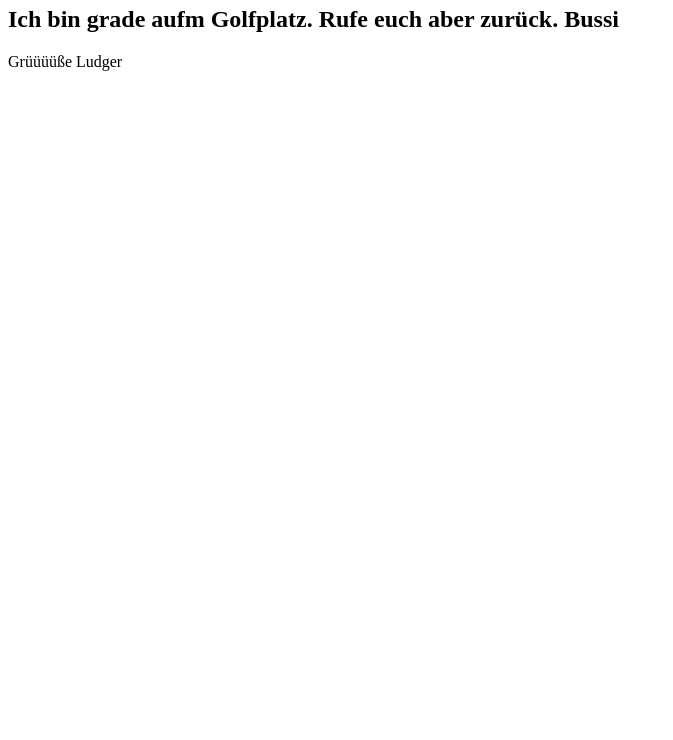
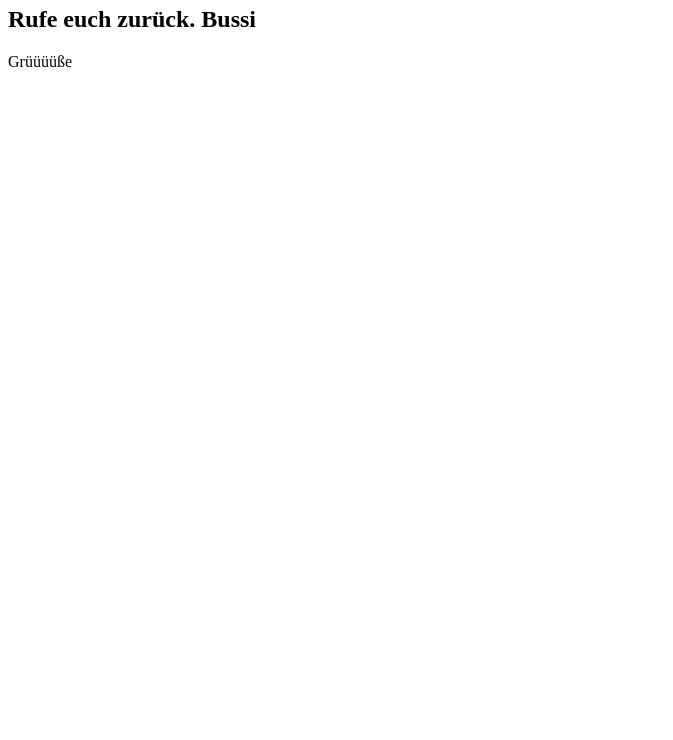
Before and after one commit to meister05/meister05.github.io, a plain HTML site: page index.html in a window 1280 px wide. Shown: the part 60-800 px from the top of the page, without its empty margins (0-673 px from the left). Drawn offline with Linux system fonts and the light colour scheme.

Commit message:
Update index.html

```diff
--- a/index.html
+++ b/index.html
@@ -1,7 +1,7 @@
 <html>
 <body>
 <h1>Danke für die vielen Glückwünsche</h1>
-<h2>Ich bin grade aufm Golfplatz. Rufe euch aber zurück. Bussi </h2>
-<p>Grüüüüße Ludger </p>
+<h2> Rufe euch zurück. Bussi </h2>
+<p>Grüüüüße </p>
 </body>
 </html>
```
